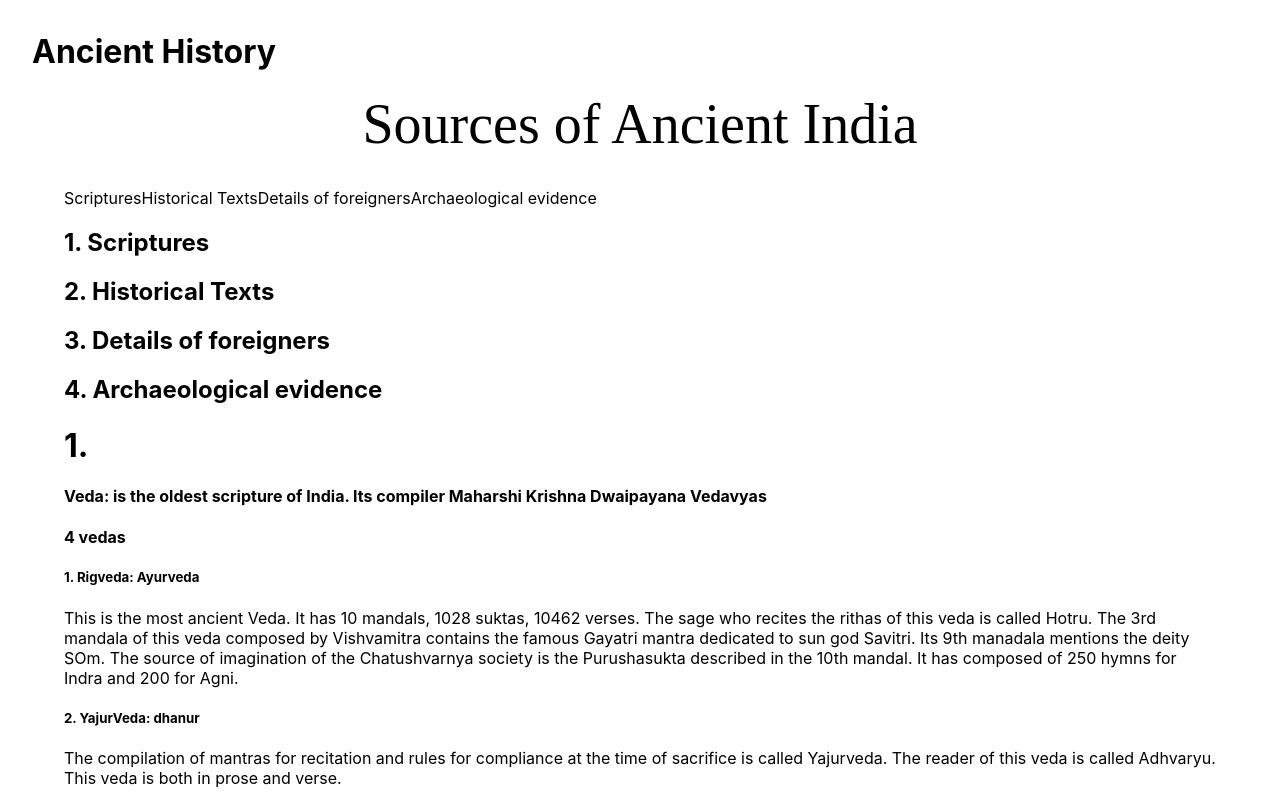
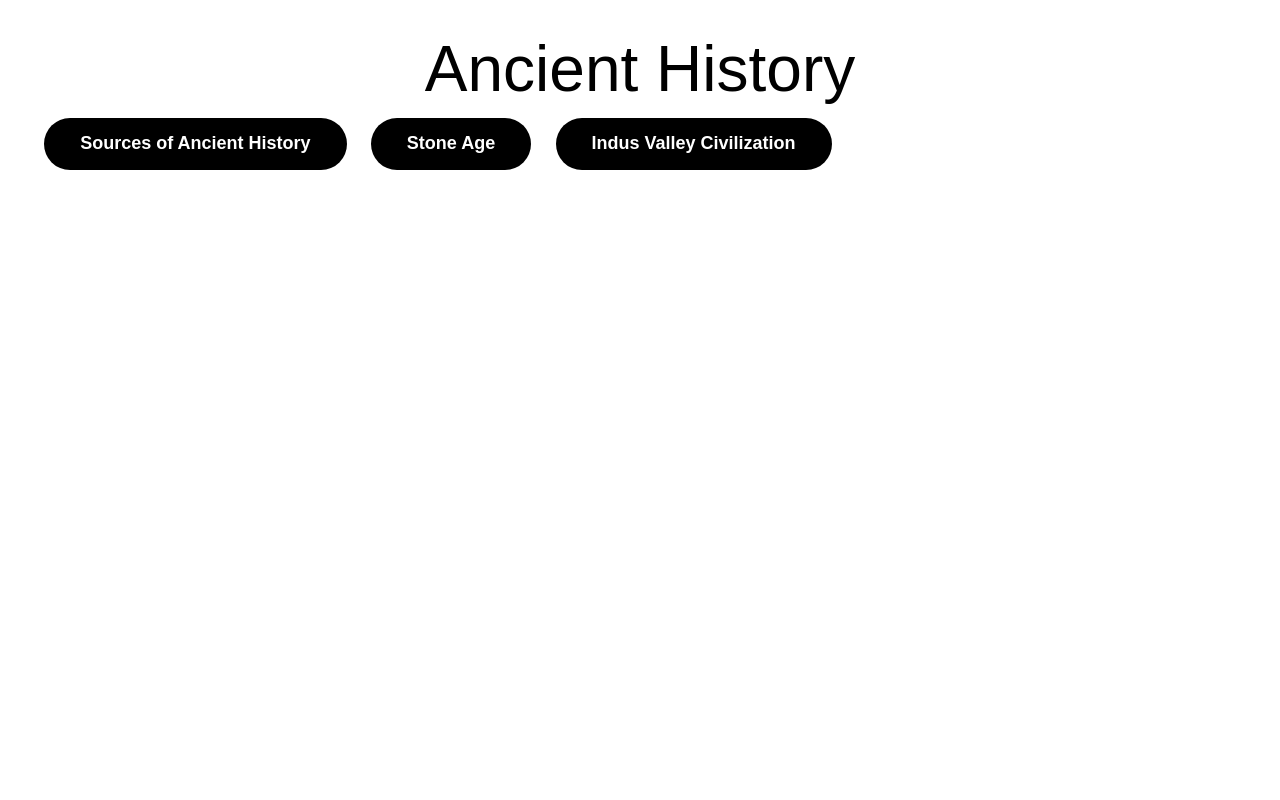
Before and after one commit to saraswathi22-mac/indian-history, a React (Create React App) app: page /ancient_history in a window 1280 px wide. Shown: the top 800 px of the page. Built offline with nearby package versions, Linux system fonts and the light colour scheme.

Commit message:
Added Headings

```diff
--- a/src/App.tsx
+++ b/src/App.tsx
@@ -3,6 +3,7 @@ import { Routes, Route } from "react-router-dom";
 import "./App.css";
 import AncientHistory from "./components/AncientHistory/AncientHistory";
 import IndusValleyCivilization from "./components/AncientHistory/IndusValleyCivilization/IndusValleyCivilization";
+import SourcesOfAncientHistory from "./components/AncientHistory/SourcesOfAncientHistory/SourcesOfAncientHistory";
 import StoneAge from "./components/AncientHistory/StoneAge/StoneAge";
 import Home from "./components/Home/Home";
 import MedievalHistory from "./components/MedievalHistory/MedievalHistory";
@@ -13,6 +14,7 @@ function App() {
       <Route path="/" element={<Home />} />
       <Route path="/ancient_history" >
         <Route index element={<AncientHistory />}/>
+        <Route path="sources_ancient_history" element={<SourcesOfAncientHistory />}/>
         <Route path="stone_age" element={<StoneAge />}/>
         <Route path="indus_valley_civilization" element={<IndusValleyCivilization />}/>
       </Route>
--- /dev/null
+++ b/src/common/Headings/Headings.css
@@ -0,0 +1,13 @@
+.main_heading {
+  font-size: 4em;
+  position: relative;
+  text-align: center;
+  font-family: fantasy;
+}
+
+.heading {
+  font-size: 3.5em;
+  position: relative;
+  text-align: center;
+  font-family: "MonteCarlo", cursive;
+}
--- /dev/null
+++ b/src/common/Headings/Headings.tsx
@@ -0,0 +1,18 @@
+import React from "react";
+import "./Headings.css";
+
+type MainHeading = {
+  mainHeading: string;
+};
+
+type Heading = {
+  heading: string;
+};
+
+export const MainHeading = ({ mainHeading }: MainHeading) => {
+  return <div className="main_heading">{mainHeading}</div>;
+};
+
+export const Heading = ({ heading }: Heading) => {
+  return <div className="heading">{heading}</div>;
+};
--- a/src/components/AncientHistory/AncientHistory.tsx
+++ b/src/components/AncientHistory/AncientHistory.tsx
@@ -1,13 +1,17 @@
 import React from "react";
 import { Button } from "../../common/Button/Button";
+import { MainHeading } from "../../common/Headings/Headings";
 import "./AncientHistory.css";
 import SourcesOfAncientHistory from "./SourcesOfAncientHistory/SourcesOfAncientHistory";
 
 const AncientHistory = () => {
   return (
     <div className="ancient-history">
-      <h1>Ancient History</h1>
-      <SourcesOfAncientHistory />
+      <MainHeading mainHeading="Ancient History" />
+      <Button
+        locate="/ancient_history/sources_ancient_history"
+        title="Sources of Ancient History"
+      />
       <Button locate="/ancient_history/stone_age" title="Stone Age" />
       <Button
         locate="/ancient_history/indus_valley_civilization"
--- a/src/components/AncientHistory/IndusValleyCivilization/IndusValleyCivilization.tsx
+++ b/src/components/AncientHistory/IndusValleyCivilization/IndusValleyCivilization.tsx
@@ -1,11 +1,13 @@
-import React from 'react'
+import React from "react";
+import { Heading } from "../../../common/Headings/Headings";
 import "./IndusValleyCivilization.css";
 
 const IndusValleyCivilization = () => {
   return (
-    <>
-    </>
-  )
-}
+    <div>
+      <Heading heading="Indus Valley Civilization" />
+    </div>
+  );
+};
 
 export default IndusValleyCivilization;
--- a/src/components/AncientHistory/SourcesOfAncientHistory/SourcesOfAncientHistory.css
+++ b/src/components/AncientHistory/SourcesOfAncientHistory/SourcesOfAncientHistory.css
@@ -1,10 +1,3 @@
-.ancient-title {
-    font-size: 3.5em;
-    position: relative;
-    text-align: center;
-    font-family: "MonteCarlo", cursive;
-  }
-
 .ancient-content {
   padding: 2em;
 }
--- a/src/components/AncientHistory/SourcesOfAncientHistory/SourcesOfAncientHistory.tsx
+++ b/src/components/AncientHistory/SourcesOfAncientHistory/SourcesOfAncientHistory.tsx
@@ -1,23 +1,12 @@
 import React from "react";
+import { Heading } from "../../../common/Headings/Headings";
 import "./SourcesOfAncientHistory.css";
 
 const SourcesOfAncientHistory = () => {
   return (
     <div className="container">
-      <div className="ancient-title">Sources of Ancient India</div>
+      <Heading heading="Sources of Ancient India" />
       <div className="ancient-content">
-        <label htmlFor="" className="topic">
-          Scriptures
-        </label>
-        <label htmlFor="" className="topic">
-        Historical Texts
-        </label>
-        <label htmlFor="" className="topic">
-        Details of foreigners
-        </label>
-        <label htmlFor="" className="topic">
-        Archaeological evidence
-        </label>
         <h2>1. Scriptures</h2>
         <h2>2. Historical Texts</h2>
         <h2>3. Details of foreigners</h2>
--- a/src/components/AncientHistory/StoneAge/StoneAge.tsx
+++ b/src/components/AncientHistory/StoneAge/StoneAge.tsx
@@ -1,9 +1,10 @@
 import React from "react";
+import { Heading } from "../../../common/Headings/Headings";
 
 const StoneAge = () => {
   return (
     <div>
-      <div className="ancient-title">Stone Age</div>
+      <Heading heading="Stone Age" />
       <div className="ancient-container">
         The people of this age used to fulfil all their needs only with the help
         of stone tools, hence this era is called Stone age. On the basis of all
--- a/src/components/MedievalHistory/MedievalHistory.tsx
+++ b/src/components/MedievalHistory/MedievalHistory.tsx
@@ -1,11 +1,12 @@
 import React from "react";
 import SourcesOfMedievalHistory from "./SourcesOfMedievalHistory/SourcesOfMedievalHistory";
 import { Button } from "../../common/Button/Button";
+import { MainHeading } from "../../common/Headings/Headings";
 
 const MedievalHistory = () => {
   return (
     <div className="ancient-history">
-      <h1>Medieval History</h1>
+      <MainHeading mainHeading="Medieval History" />
       <SourcesOfMedievalHistory />
       <Button locate="/medieval_history/stone_age" title="Stone Age" />
       <Button
```
